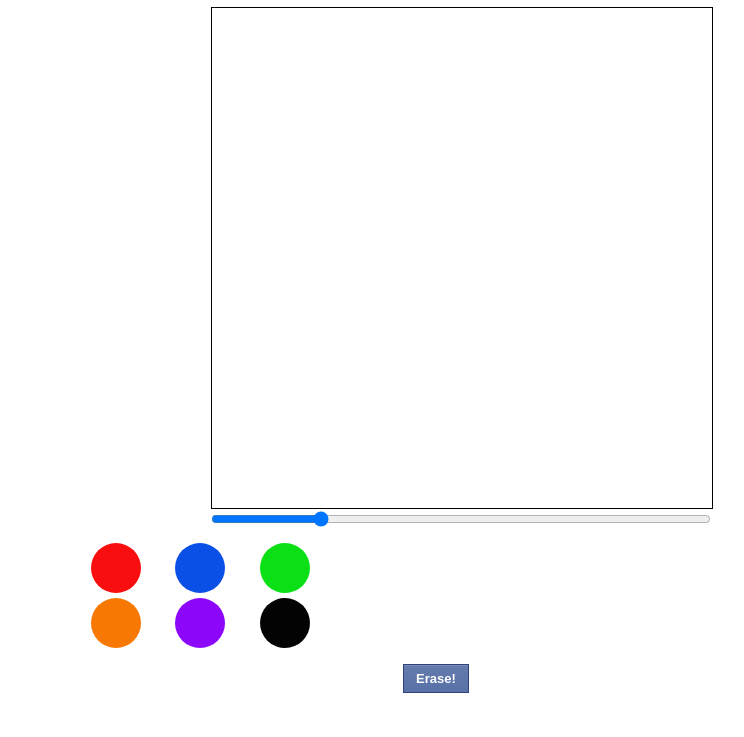
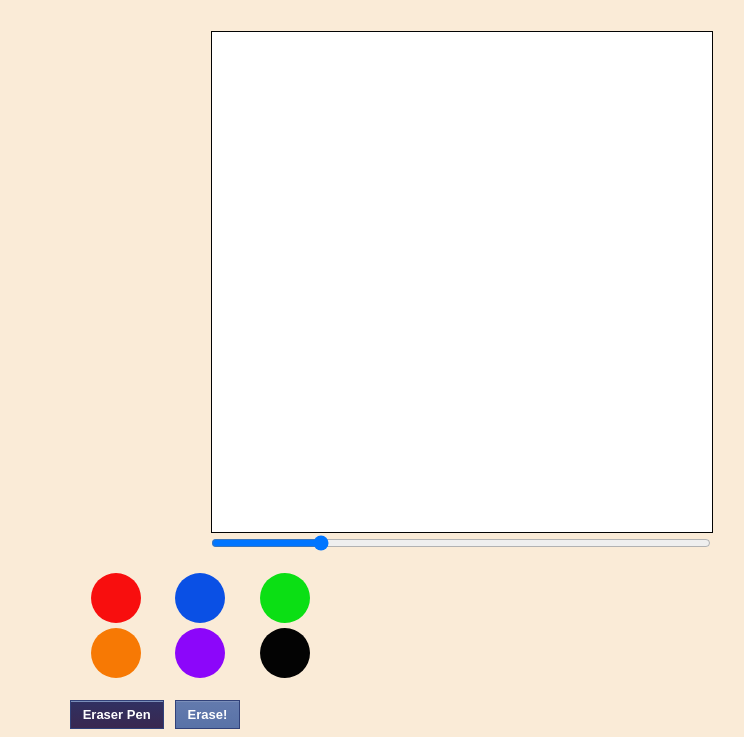
Before and after one commit to colonistz-1/etch-a-sketch, a plain HTML site: page index.html in a window 1280 px wide. Shown: the part 99-836 px from the top of the page, without its empty margins (485-1229 px from the left). Before the commit the page ends 800 px from the top, so only its background shows below. Drawn offline with Linux system fonts and the light colour scheme.

Commit message:
Finished Draft

```diff
--- a/index.css
+++ b/index.css
@@ -3,8 +3,12 @@
   justify-content: center;
   align-items: center;
 }
-
+body {
+  font-family: 'Alegreya Sans SC';font-size: 22px;
+  background-color: antiquewhite;
+ }
 #grid {
+  background-color: white;
   display: grid;
   grid-template-columns: repeat(16, 20px);
   width: 500px;
@@ -34,6 +38,12 @@
   width: 100%;
 }
 
+.erasers{
+  display:flex;
+  justify-content: center;
+  align-items: center;
+  gap: 11px;
+}
 
 #erase{
 	box-shadow:inset 0px 1px 0px 0px #7a8eb9;
@@ -48,7 +58,6 @@
 	font-weight:bold;
 	padding:6px 12px;
 	text-decoration:none;
-  margin-left: 55rem;
 }
 
 #erase:hover{
@@ -61,6 +70,25 @@
 	top:1px;
 }
 
+#erasePen{
+  box-shadow:inset 0px 1px 0px 0px #7a8eb9;
+	background:linear-gradient(to bottom, #303061 5%, #392850 100%);
+	background-color:#637aad;
+	border:1px solid #314179;
+	display:inline-block;
+	cursor:pointer;
+	color:#ffffff;
+	font-family:Arial;
+	font-size:13px;
+	font-weight:bold;
+	padding:6px 12px;
+	text-decoration:none;
+}
+
+#erasePen:active{
+  position:relative;
+	top:1px;
+}
 .colors{
   display: grid;
   grid-template-columns: repeat(3, 0.07fr);
--- a/index.html
+++ b/index.html
@@ -6,6 +6,7 @@
     <meta http-equiv="X-UA-Compatible" content="IE=edge">
     <meta name="viewport" content="width=device-width, initial-scale=1.0">
     <link rel="stylesheet" href="index.css">
+    <link href='https://fonts.googleapis.com/css?family=Alegreya Sans SC' rel='stylesheet'>
     <title>Etch a Sketch</title>
 </head>
 <body>
@@ -22,6 +23,9 @@
             <li id="purple"></li>
             <li id="black"></li>
           </ul>
+    </div>
+    <div class="erasers">
+        <button id="erasePen"> Eraser Pen</button>
         <button id="erase"> Erase!</button>
     </div>
     <script src="index.js" defer></script>
--- a/index.js
+++ b/index.js
@@ -6,6 +6,7 @@ const greenbtn = document.querySelector("#green")
 const orangebtn = document.querySelector("#orange")
 const purplebtn = document.querySelector("#purple")
 const blackbtn = document.querySelector("#black")
+const erasePen = document.querySelector("#erasePen")
 ctx = grid.getContext("2d");
 const brushslider = document.querySelector("#brush-size");
 let brushThickness = brushslider.value;
@@ -52,3 +53,7 @@ greenbtn.addEventListener("click", () => ctx.strokeStyle = 'rgba(7, 223, 17, 0.9
 orangebtn.addEventListener('click', () => ctx.strokeStyle = 'rgb(247, 121, 4)');
 purplebtn.addEventListener("click", () => ctx.strokeStyle = "rgb(140, 6, 250)");
 blackbtn.addEventListener('click', () => ctx.strokeStyle = "black");
+erasePen.addEventListener("click", function(){
+    ctx.strokeStyle = "white";
+    ctx.lineWidth = "25";
+})
```
